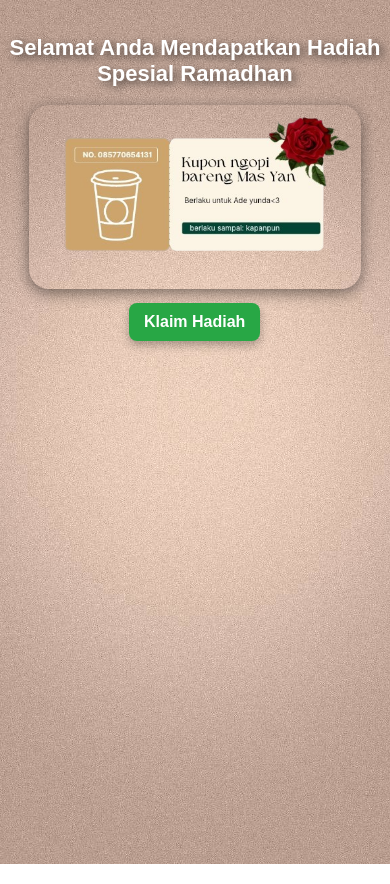
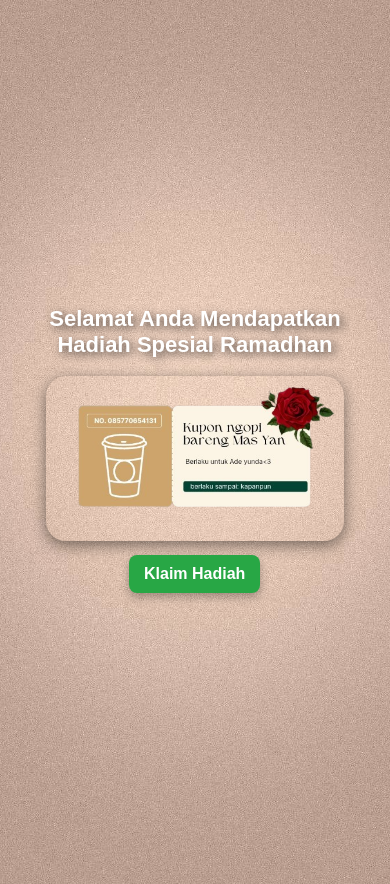
Before and after one commit to masyan00/gift, a plain HTML site: page gift.html in a window 390 px wide. Drawn offline with Linux system fonts and the light colour scheme.

Commit message:
Add files via upload

```diff
--- a/gift.html
+++ b/gift.html
@@ -10,7 +10,7 @@
         body {
             display: flex;
             flex-direction: column;
-            justify-content: flex-start;
+            justify-content: center;
             align-items: center;
             min-height: 100vh;
             margin: 0;
@@ -19,7 +19,7 @@
             background-size: cover;
             text-align: center;
             overflow: hidden;
-            padding-top: 40px;
+            padding: 20px;
         }
 
         /* Animasi fade-in */
@@ -40,7 +40,7 @@
             font-size: 28px;
             color: #fff;
             text-shadow: 3px 3px 10px rgba(0, 0, 0, 0.7);
-            margin-bottom: 10px;
+            margin-bottom: 15px;
             opacity: 0;
             animation: fadeIn 0.5s ease-in-out forwards;
         }
@@ -86,10 +86,6 @@
 
         /* Responsif untuk layar kecil */
         @media (max-width: 480px) {
-            body {
-                padding-top: 20px;
-            }
-
             h1 {
                 font-size: 22px;
                 margin-bottom: 8px;
```
